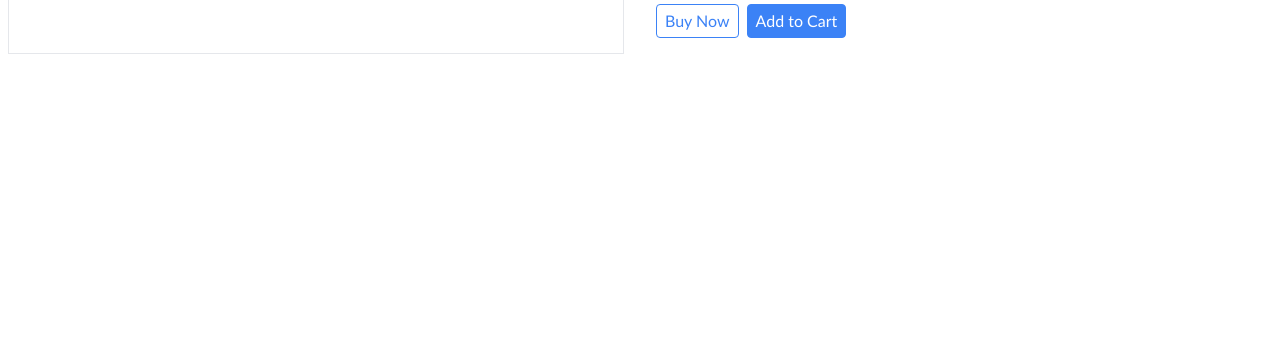
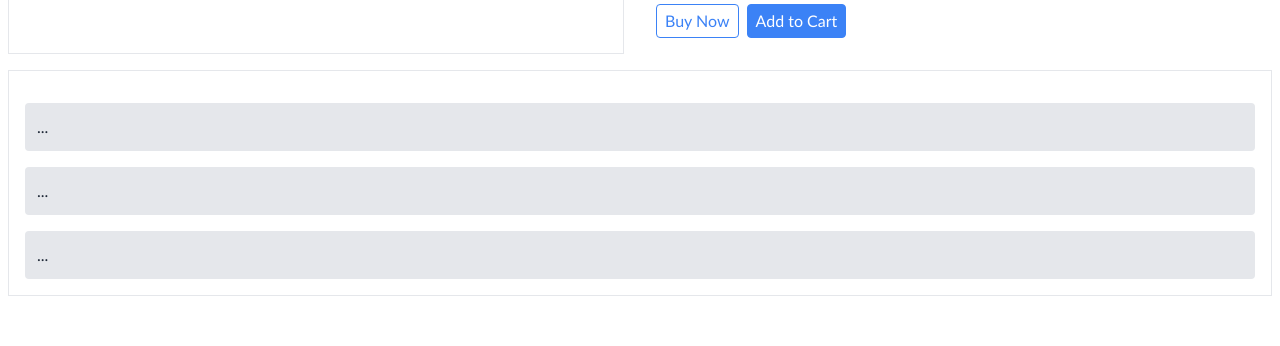
Before and after one commit to sakil-sagor/brandshop-client-b8-a10, a React (Vite) app: page /product/1 in a window 1280 px wide. Shown: the part 348-694 px from the top of the page. Built offline with nearby package versions, Linux system fonts and the light colour scheme; no server answers; sample sign-in values are in the browser's storage.

Commit message:
fix discount issue

```diff
--- a/src/Components/AllProducts/AllProducts.jsx
+++ b/src/Components/AllProducts/AllProducts.jsx
@@ -1,4 +1,5 @@
 import useProducts from "../../Hooks/useProducts";
+import PageTitle from "../PageTitle";
 import SingleProduct from "./SingleProduct";
 
 
@@ -7,8 +8,11 @@ const AllProducts = () => {
 
     return (
         <div className="my-8 min-h-screen container mx-auto px-2">
+            <div className="my-4">
+                <PageTitle title={"Find All Products here."} content={''}></PageTitle>
+            </div>
 
-            <div className="grid md:grid-cols-3 lg:grid-cols-4 gap-6">
+            <div className="grid md:grid-cols-3 lg:grid-cols-4 gap-8">
                 {
                     products.map(product =>
                         <SingleProduct key={product._id} product={product}></SingleProduct>
--- a/src/Components/AllProducts/DetailsProduct.jsx
+++ b/src/Components/AllProducts/DetailsProduct.jsx
@@ -94,13 +94,19 @@ const DetailsProduct = () => {
                                 <button onClick={addToCart} className='bg-blue-500 hover:bg-transparent border hover:text-blue-500 border-blue-500 duration-200 text-white py-1 px-2 rounded'>Add to Cart</button>
                             </div>
                         </div>
-                        {/* <div className="mt-4">
-                            <p>{singleProduct?.description.split(" ").slice(0, 50).join(" ")}...</p>
-                        </div> */}
+
                     </div>
                 </div>
-                <div className="mt-4">
-                    <p>{singleProduct?.description}</p>
+                <div className="p-4 border mt-4">
+                    <div className="mt-4 bg-gray-200 p-3 rounded">
+                        <p>{singleProduct?.description.split(" ").slice(0, 50).join(" ")}...</p>
+                    </div>
+                    <div className="mt-4 bg-gray-200 p-3 rounded">
+                        <p>{singleProduct?.description.split(" ").slice(50, 150).join(" ")}...</p>
+                    </div>
+                    <div className="mt-4 bg-gray-200 p-3 rounded">
+                        <p>{singleProduct?.description.split(" ").slice(150, 5000).join(" ")}...</p>
+                    </div>
                 </div>
             </div>
             <ToastContainer
--- a/src/Components/AllProducts/SingleProduct.jsx
+++ b/src/Components/AllProducts/SingleProduct.jsx
@@ -40,7 +40,7 @@ const SingleProduct = ({ product }) => {
             </div>
             <div className='absolute  text-white flex justify-between w-full'>
                 <p className='bg-pink-700  px-1 rounded py-1 '>{type}</p>
-                <p className='text-pink-900 font-bold  px-1 rounded py-1 '>{product?.discount > 0 ? product?.discount + "%" : " "}</p>
+                <p className='text-pink-900 font-bold  px-1 rounded py-1 '>{product?.discount > 0 ? product?.discount + "% off" : " "}</p>
 
 
             </div>
```
